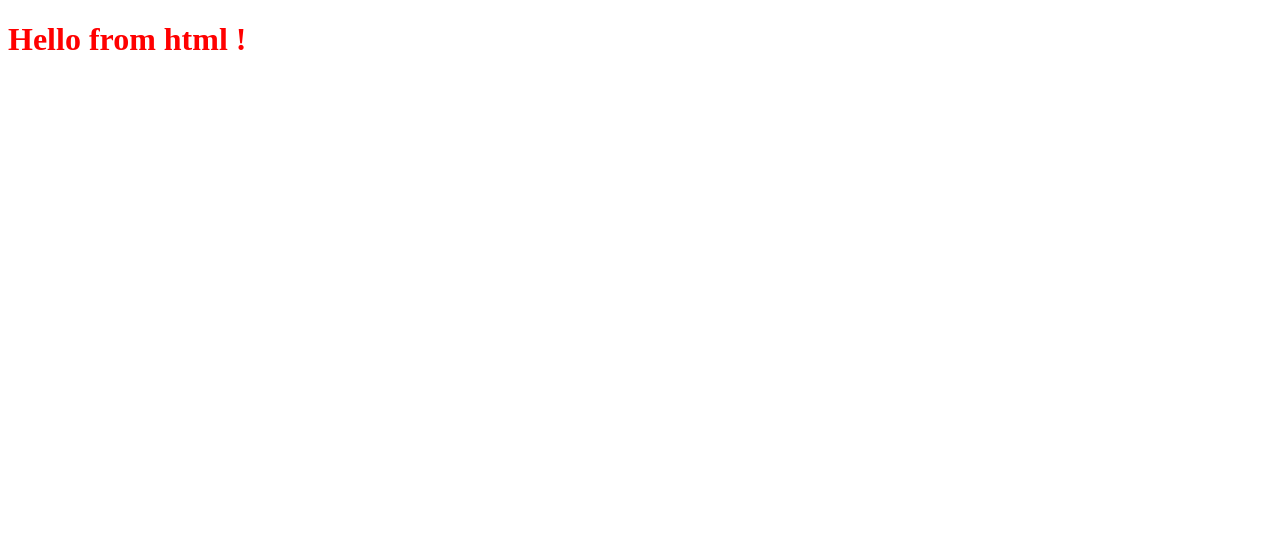
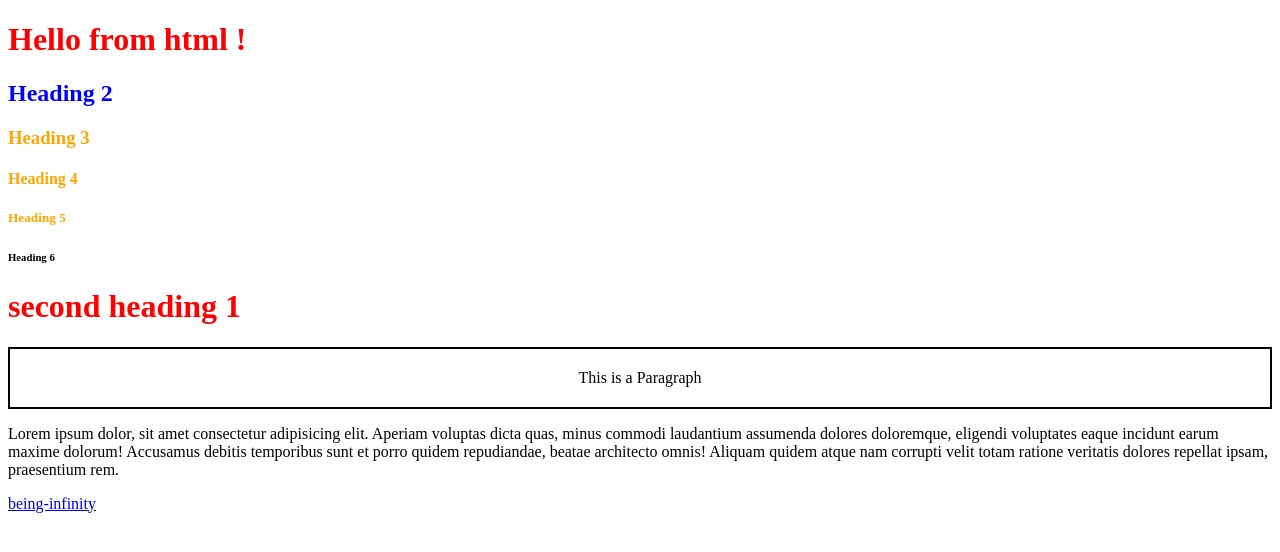
Before and after one commit to ChBhargavi26/autosuggest, a website: page frontend/index.html in a window 1280 px wide. Drawn offline with Linux system fonts and the light colour scheme.

Commit message:
Intro to html tags and css selectors

```diff
--- a/frontend/css/index.css
+++ b/frontend/css/index.css
@@ -1,3 +1,20 @@
+
 h1 {
     color: red;
 }
+
+#heading-2{
+    color: blue;
+
+}
+
+.heading{
+    color: orange;
+}
+.para{
+    border: 2px;
+    border-color: black;
+    border-style: solid;
+    padding: 20px;
+    Text-align:center;
+}
--- a/frontend/index.html
+++ b/frontend/index.html
@@ -8,6 +8,15 @@
 </head>
 <body>
     <h1> Hello from html !</h1>
+    <h2 id="heading-2">Heading 2</h2>
+    <h3 class="heading">Heading 3</h3>
+    <h4 class="heading">Heading 4</h4>
+    <h5 class="heading">Heading 5</h5>
+    <h6>Heading 6</h6>
+    <h1>second heading 1</h1>
+    <p class="para">This is a Paragraph</p>
+    <p>Lorem ipsum dolor, sit amet consectetur adipisicing elit. Aperiam voluptas dicta quas, minus commodi laudantium assumenda dolores doloremque, eligendi voluptates eaque incidunt earum maxime dolorum! Accusamus debitis temporibus sunt et porro quidem repudiandae, beatae architecto omnis! Aliquam quidem atque nam corrupti velit totam ratione veritatis dolores repellat ipsam, praesentium rem.</p>
+    <a href="https://www.being-infinity.com/">being-infinity</a>
     <script src="js/index.js"></script>
 </body>
 </html>
```
